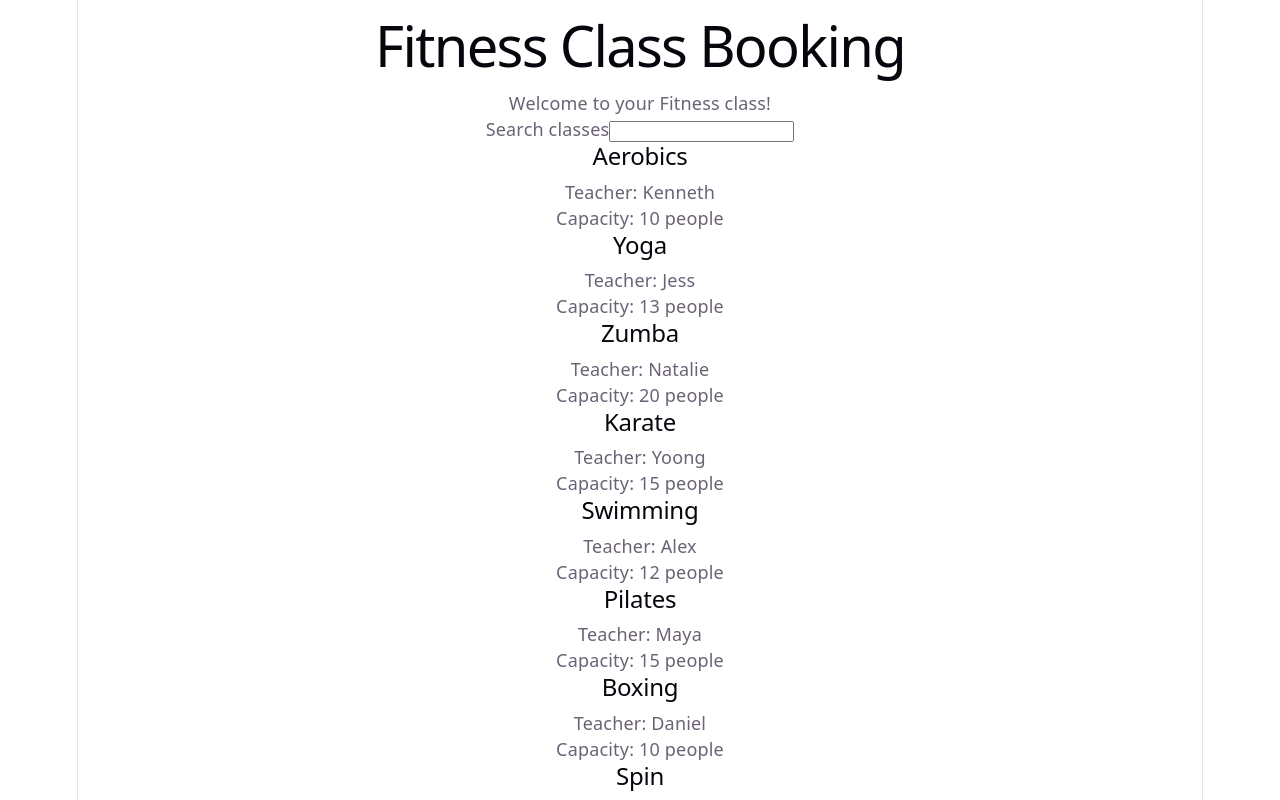
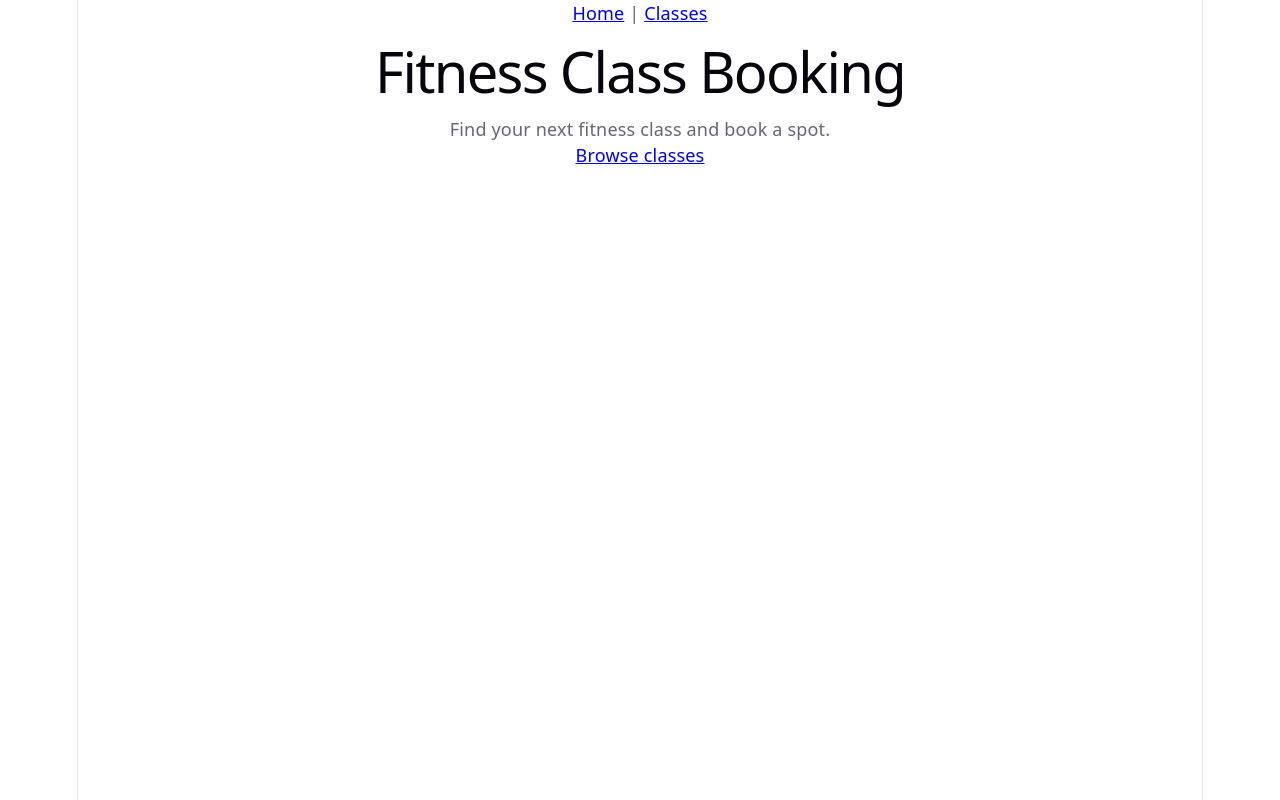
Before and after one commit to thisagaa/fitness-booking, a React (Vite) app: page / in a window 1280 px wide. Shown: the top 800 px of the page. Built offline with nearby package versions, Linux system fonts and the light colour scheme.

Commit message:
feat: Add page routing and shared navigation layout

```diff
--- a/package.json
+++ b/package.json
@@ -11,7 +11,8 @@
   },
   "dependencies": {
     "react": "^19.3.1",
-    "react-dom": "^19.3.1"
+    "react-dom": "^19.3.1",
+    "react-router-dom": "^7.18.5"
   },
   "devDependencies": {
     "@types/node": "^24.19.2",
--- a/src/App.tsx
+++ b/src/App.tsx
@@ -1,77 +1,20 @@
-import ClassCard from "./components/ClassCard"
-import type { FitnessClass } from './types/FitnessClass'
-import { useEffect, useState } from 'react'
-import { getClasses } from "./services/classService"
-import LoadingMessage from "./components/LoadingMessage"
-import ErrorMessage from "./components/ErrorMessage"
+import ClassListPage from "./pages/ClassListPage"
+import { HashRouter, Route, Routes } from "react-router-dom"
+import HomePage from "./pages/HomePage"
+import NotFoundPage from "./pages/NotFoundPage"
+import Layout from './components/Layout'
 
 function App() {
-  const [classes, setClasses] = useState<FitnessClass[]>([])
-  const [search, setSearch] = useState('') //search holds the current search text, set search updates it, '' starts it empty
-  const [isLoading, setIsLoading] = useState(true)
-  const [error, setError] = useState<string | null>(null)
-
-  useEffect(() => {
-    async function loadClasses() {
-      try {
-        const data = await getClasses()
-        setClasses(data)
-      } catch (error) {
-        console.error(error)
-        setError('Unable to load classes. Please refresh and try again.')
-      } finally {
-        setIsLoading(false)
-      }
-    }
-
-    void loadClasses()
-  }, [])
-  const filteredClasses = classes.filter((fitnessClass) =>
-    fitnessClass.title.toLowerCase().includes(search.toLowerCase())
-  )
-
-  if (isLoading) {
-    return (
-      <main>
-        <h1>Fitness Class Booking</h1>
-        <LoadingMessage message="Loading classes..." />
-      </main>
-    )
-  }
-
-  if(error) {
-    return(
-      <main>
-        <h1>Fitness Class Booking</h1>
-        <ErrorMessage message={error}/>
-      </main>
-    )
-  }
-
   return (
-    <main>
-      <h1>Fitness Class Booking</h1>
-      <p>Welcome to your Fitness class!</p>
-      <label htmlFor="class-search">Search classes</label>
-      <input
-        id="class-search"
-        type="search"
-        value={search} //displays the current state
-        onChange={(event) => setSearch(event.target.value)}
-      />
-      {classes.length === 0 && (
-        <p>No classes are available yet.</p>
-      )}
-      {classes.length > 0 && filteredClasses.length === 0 && (
-        <p>No classes match your search</p>
-      )}
-      {filteredClasses.map((item) => (
-        <ClassCard
-          key={item.id}
-          fitnessClass={item}
-        />
-      ))}
-    </main>
+    <HashRouter>
+      <Routes>
+        <Route element={<Layout />}>
+          <Route path="/" element={<HomePage />} />
+          <Route path="/classes" element={<ClassListPage />} />
+          <Route path="*" element={<NotFoundPage />} />
+        </Route>
+      </Routes>
+    </HashRouter>
   )
 }
 
--- /dev/null
+++ b/src/components/Layout.tsx
@@ -0,0 +1,19 @@
+import { Link, Outlet } from "react-router-dom";
+
+function Layout() {
+  return (
+    <>
+      <header>
+        <nav aria-label="Main navigation">
+          <Link to="/">Home</Link>
+          {' | '}
+          <Link to="/classes">Classes</Link>
+        </nav>
+      </header>
+
+      <Outlet />
+    </>
+  )
+}
+
+export default Layout
--- /dev/null
+++ b/src/pages/ClassListPage.tsx
@@ -0,0 +1,78 @@
+import ClassCard from "../components/ClassCard"
+import type { FitnessClass } from '../types/FitnessClass'
+import { useEffect, useState } from 'react'
+import { getClasses } from "../services/classService"
+import LoadingMessage from "../components/LoadingMessage"
+import ErrorMessage from "../components/ErrorMessage"
+
+function ClassListPage() {
+  const [classes, setClasses] = useState<FitnessClass[]>([])
+  const [search, setSearch] = useState('') //search holds the current search text, set search updates it, '' starts it empty
+  const [isLoading, setIsLoading] = useState(true)
+  const [error, setError] = useState<string | null>(null)
+
+  useEffect(() => {
+    async function loadClasses() {
+      try {
+        const data = await getClasses()
+        setClasses(data)
+      } catch (error) {
+        console.error(error)
+        setError('Unable to load classes. Please refresh and try again.')
+      } finally {
+        setIsLoading(false)
+      }
+    }
+
+    void loadClasses()
+  }, [])
+  const filteredClasses = classes.filter((fitnessClass) =>
+    fitnessClass.title.toLowerCase().includes(search.toLowerCase())
+  )
+
+  if (isLoading) {
+    return (
+      <main>
+        <h1>Fitness Class Booking</h1>
+        <LoadingMessage message="Loading classes..." />
+      </main>
+    )
+  }
+
+  if(error) {
+    return(
+      <main>
+        <h1>Fitness Class Booking</h1>
+        <ErrorMessage message={error}/>
+      </main>
+    )
+  }
+
+  return (
+    <main>
+      <h1>Fitness Class Booking</h1>
+      <p>Welcome to your Fitness class!</p>
+      <label htmlFor="class-search">Search classes</label>
+      <input
+        id="class-search"
+        type="search"
+        value={search} //displays the current state
+        onChange={(event) => setSearch(event.target.value)}
+      />
+      {classes.length === 0 && (
+        <p>No classes are available yet.</p>
+      )}
+      {classes.length > 0 && filteredClasses.length === 0 && (
+        <p>No classes match your search</p>
+      )}
+      {filteredClasses.map((item) => (
+        <ClassCard
+          key={item.id}
+          fitnessClass={item}
+        />
+      ))}
+    </main>
+  )
+}
+
+export default ClassListPage
--- /dev/null
+++ b/src/pages/HomePage.tsx
@@ -0,0 +1,13 @@
+import { Link } from "react-router-dom"
+
+function HomePage() {
+  return (
+    <main>
+      <h1>Fitness Class Booking</h1>
+      <p>Find your next fitness class and book a spot.</p>
+      <Link to="/classes">Browse classes</Link>
+    </main>
+  )
+}
+
+export default HomePage
--- /dev/null
+++ b/src/pages/NotFoundPage.tsx
@@ -0,0 +1,13 @@
+import { Link } from 'react-router-dom'
+
+function NotFoundPage() {
+  return (
+    <main>
+      <h1>Page not found</h1>
+      <p>The page you requested does not exist</p>
+      <Link to="/">Return home</Link>
+    </main>
+  )
+}
+
+export default NotFoundPage
```
Also changed, not shown: 1 other file (tests, documents, lock files or other folders).
